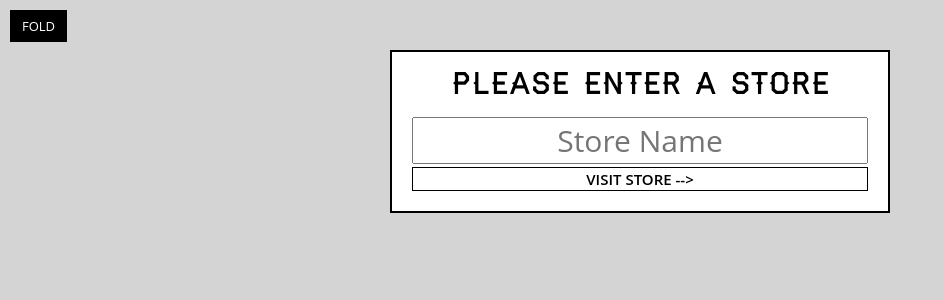
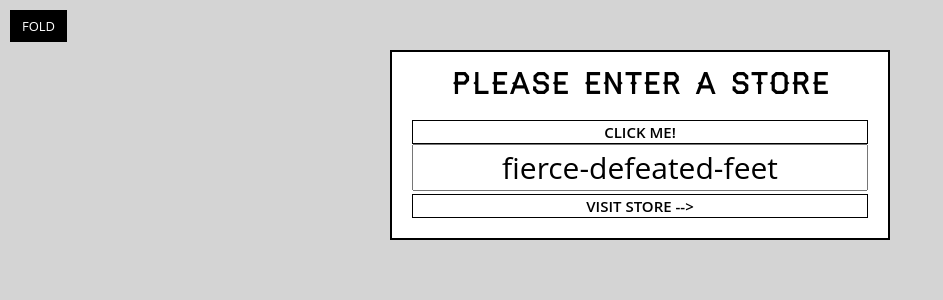
Before and after one commit to pinplengpai/react-learning, a React (Create React App) app in the folder catch-of-the-day/: page / in a window 1280 px wide. Shown: the top 300 px of the page, without its empty margins (0-943 px from the left). Built offline with nearby package versions, Linux system fonts and the light colour scheme.

Commit message:
helper and utility functions

```diff
--- a/catch-of-the-day/src/components/StorePicker.js
+++ b/catch-of-the-day/src/components/StorePicker.js
@@ -1,12 +1,19 @@
 import React, { Fragment } from 'react'; //make ingredient
+import { getFunName } from '../helpers';
 
 class StorePicker extends React.Component { //import the sausages
     render() {
+        console.log('this');
         return (
             <Fragment>
                 <form className="store-selector">
                     <h2>Please enter a store</h2>
-                    <input type="text" required placeholder="Store Name" />
+                    <button class="button"> Click me!</button>
+                    <input
+                    type="text"
+                    required placeholder="Store Name"
+                    defaultValue={getFunName()}
+                    />
                     <button type="submit">visit store --></button>
                 </form>
             </Fragment>
```
